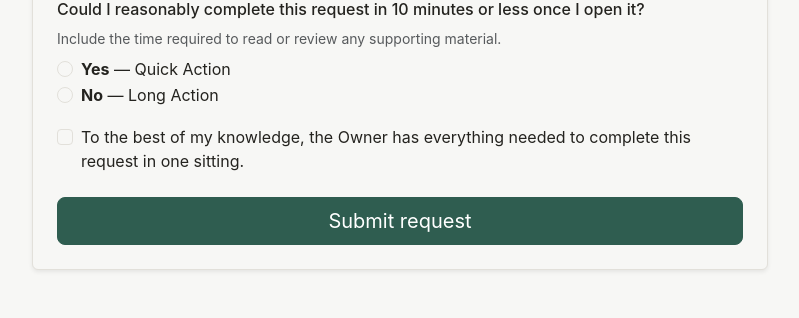
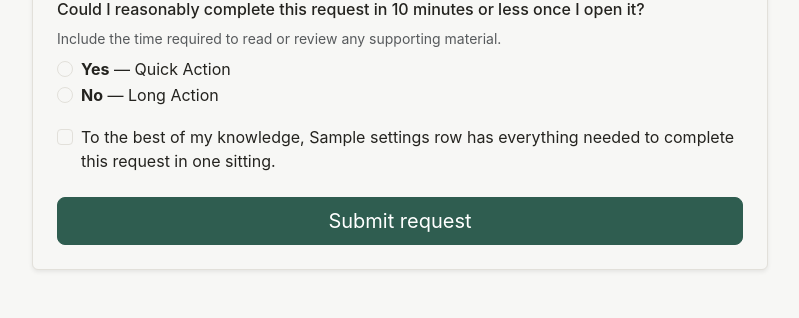
Before and after one commit to DeGrootResearchGroup/task-queue, a Python web app: template app/templates/public/submit.html in a window 1280 px wide. Shown: the part 1544-1862 px from the top of the page, without its empty margins (240-1039 px from the left). Run offline with Jinja, Linux system fonts and the light colour scheme; the template is opened without the code that fills it: most values are stand-ins (such as "Sample title", 1, 10 or a date in 2020).

Commit message:
Use the configured display name in the submission confirmation text
The rest of the submission form already used settings_row.owner_display_name
(§77 setting, editable from /settings); this one checkbox label had a
leftover hardcoded "the Owner" instead, reading impersonally right
after the first-person "I"/"me" notice text above it.

Co-Authored-By: Claude Sonnet 5 <noreply@anthropic.com>

```diff
--- a/app/templates/public/submit.html
+++ b/app/templates/public/submit.html
@@ -114,7 +114,7 @@
           <div class="form-check mb-4">
             <input class="form-check-input" type="checkbox" name="confirmation" id="confirmation" required>
             <label class="form-check-label" for="confirmation">
-              To the best of my knowledge, the Owner has everything needed to complete this request in one sitting.
+              To the best of my knowledge, {{ settings_row.owner_display_name }} has everything needed to complete this request in one sitting.
             </label>
             {% if errors.confirmation %}<div class="text-danger small mt-1">{{ errors.confirmation }}</div>{% endif %}
           </div>
```
